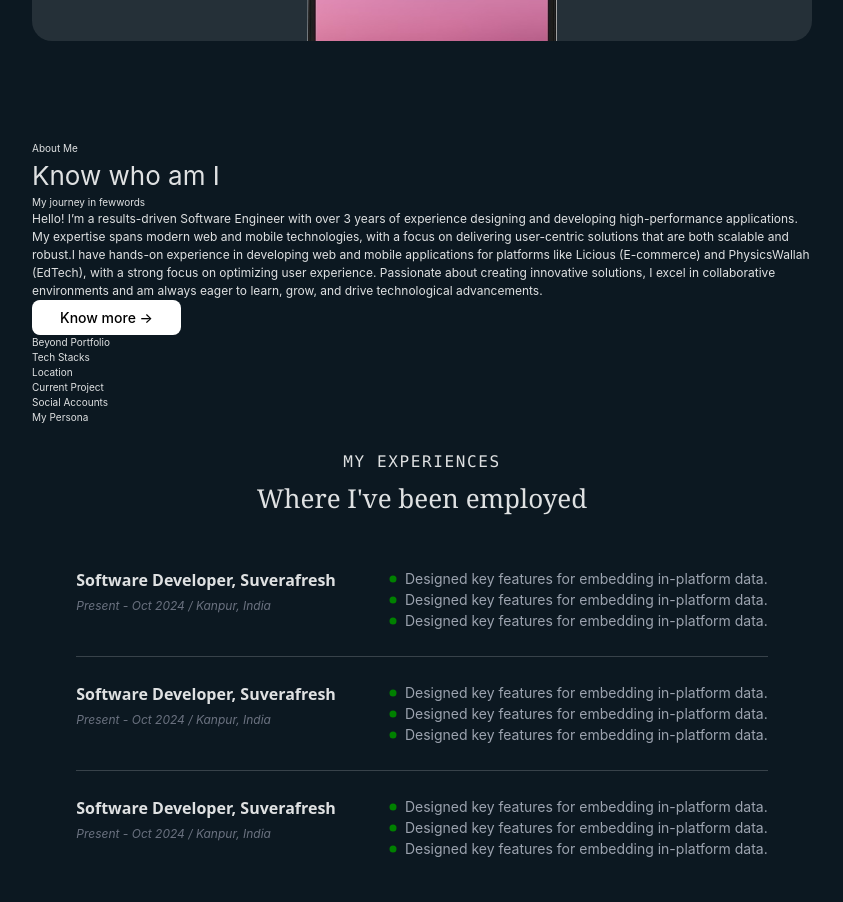
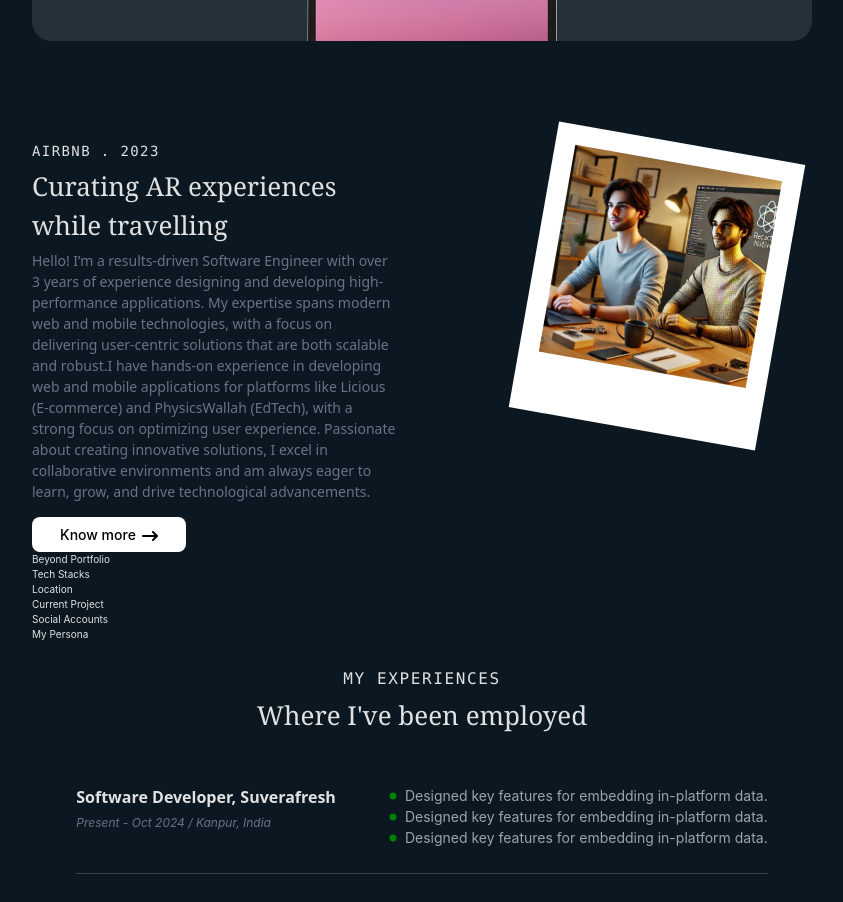
Before and after one commit to devxtushar/web-portfolio, a React (Vite) app: page / in a window 1280 px wide. Shown: the part 2820-3722 px from the top of the page, without its empty margins (218-1061 px from the left). Built offline with nearby package versions, Linux system fonts and the light colour scheme.

Commit message:
# about page one section UI done

```diff
--- a/src/css/Home.css
+++ b/src/css/Home.css
@@ -74,3 +74,17 @@
   /* border-top-left-radius: 50%;
   border-top-right-radius: 50%; */
 }
+.about_img {
+  width: 100%;
+  max-width: 250px;
+  min-width: 250px;
+  height: fit-content;
+  background-color: #fff;
+  transform: rotate(10deg);
+  padding: 2em 2em 6em 2em;
+  margin-right: 3em;
+}
+.about_img img {
+  width: 100%;
+  aspect-ratio: 1;
+}
--- a/src/pages/About.tsx
+++ b/src/pages/About.tsx
@@ -1,16 +1,23 @@
 import CustomTitle from "../components/CustomTitle";
 import { customTitleExperienceJson } from "../utils/JSON";
 import { GoDotFill } from "react-icons/go";
+import { FaArrowRightLong } from "react-icons/fa6";
 
 function About() {
   return (
     <section>
-      <div className="flex-row gap-10">
-        <div className="flex-col gap-5">
-          <span>About Me</span>
-          <h1>Know who am I</h1>
-          <span>My journey in fewwords</span>
-          <h5>
+      <div className="flex flex-row flex-wrap gap-20">
+        <div
+          className="flex-1 flex flex-col gap-2"
+          style={{ minWidth: "250px" }}
+        >
+          <span className="t4 uppercase font-mono tracking-widest">
+            AIRBNB . 2023
+          </span>
+          <h1 className="font-serif">
+            Curating AR experiences while travelling
+          </h1>
+          <h4 className="text-gray-500 font-sans">
             Hello! I’m a results-driven Software Engineer with over 3 years of
             experience designing and developing high-performance applications.
             My expertise spans modern web and mobile technologies, with a focus
@@ -21,10 +28,18 @@ function About() {
             experience. Passionate about creating innovative solutions, I excel
             in collaborative environments and am always eager to learn, grow,
             and drive technological advancements.
-          </h5>
-          <button>Know more {"->"}</button>
+          </h4>
+          <div className="mt-4">
+            <button>
+              Know more <FaArrowRightLong size={16} className="ml-1 mt-1" />
+            </button>
+          </div>
         </div>
-        <div>{/* <img src="" alt="" /> // user image */}</div>
+        <div className="flex-1 flex flex-row justify-end">
+          <div className="about_img">
+            <img src="../images/tusharpic01.webp" alt="tushar image" />
+          </div>
+        </div>
       </div>
       <div className="beyond">
         <table>
```
